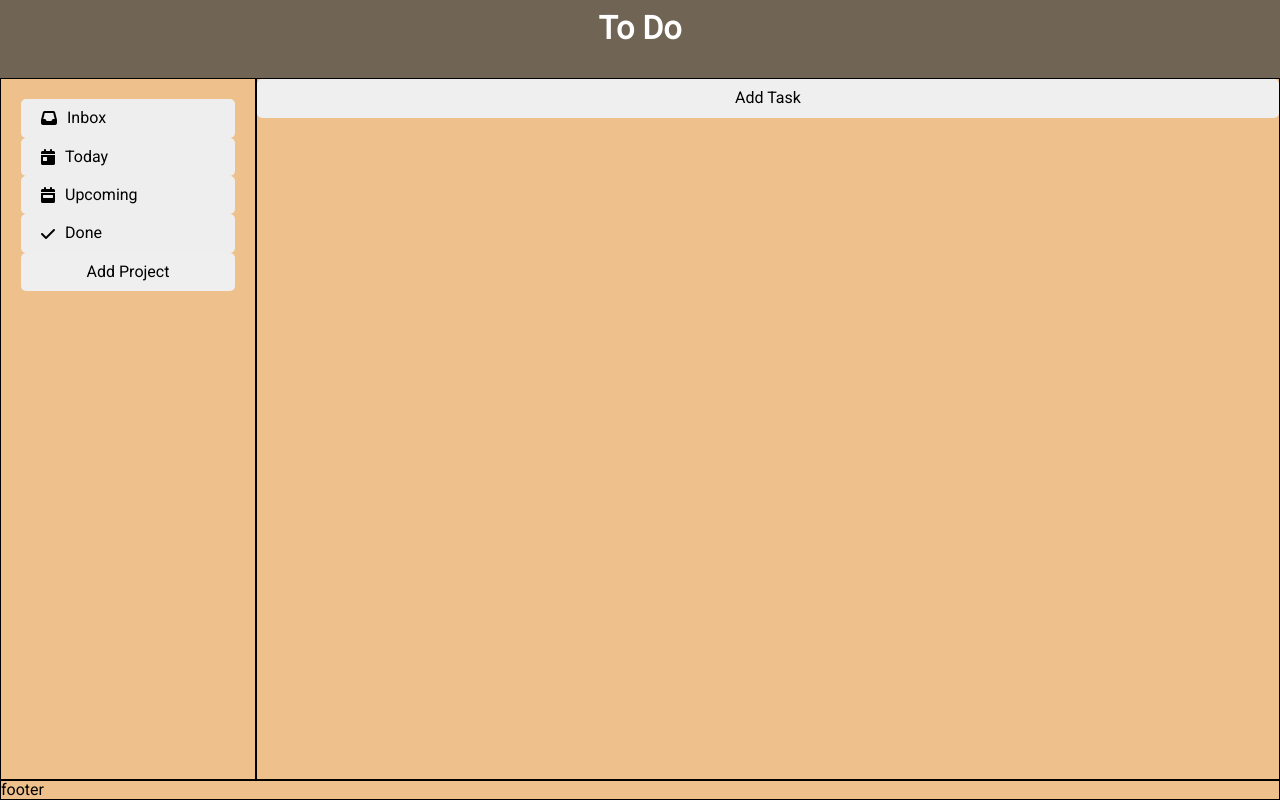
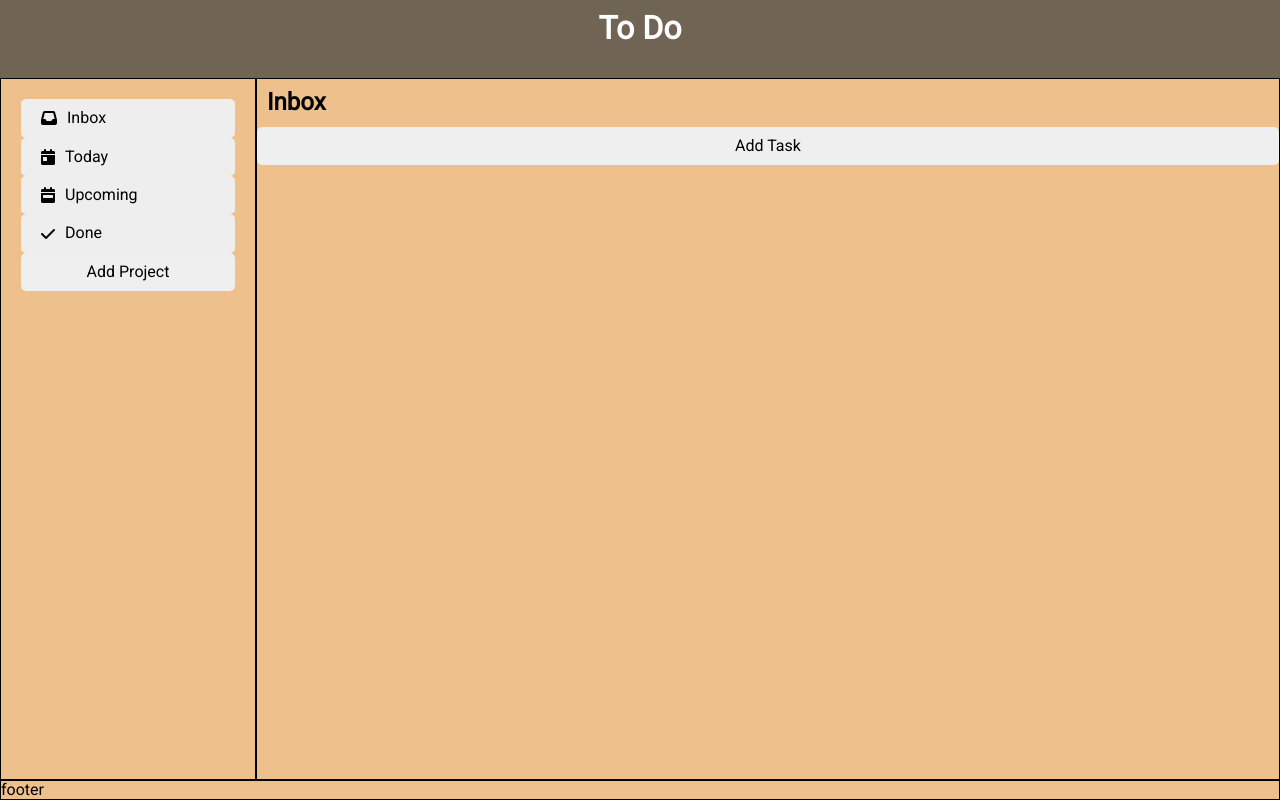
Before and after one commit to Maxnikit/todo, a website built with webpack: page dist/index.html in a window 1280 px wide. Both pictures are taken after a click on the button "Inbox". Built offline with nearby package versions, Linux system fonts and the light colour scheme.

Commit message:
Project deletion

```diff
--- a/src/dom.js
+++ b/src/dom.js
@@ -35,16 +35,16 @@ export default class Dom {
   }
   static showTasks(project) {
     const todoList = Storage.getAndRefreshTodoList();
-    if (!todoList.getProject.project) {
+    if (!todoList.getProject(project.name)) {
       return;
     }
 
-    if (typeof project !== "object" || project === null) {
-      project = todoList.getProject(project);
-    }
+    const taskHeader = document.getElementById("taskHeader");
     const taskContainer = document.getElementById("taskContainer");
 
     currentProject = project;
+
+    taskHeader.innerHTML = currentProject.name;
     taskContainer.innerHTML = ""; // Clear the container before adding tasks
     project.getTasks().forEach((task) => {
       const taskElement = document.createElement("div");
@@ -76,6 +76,7 @@ export default class Dom {
         const task = new Task(taskName);
         currentProject.addTask(task);
       }
+
       Dom.showTasks(currentProject);
     });
     cancelButton.addEventListener("click", () => {
@@ -83,7 +84,7 @@ export default class Dom {
       addTaskPopup.classList.toggle("hide");
       addTaskButton.classList.toggle("hide");
       const inputValue = document.querySelector(".inputAddTask").value;
-      console.log(inputValue);
+
       if (inputValue) {
         document.querySelector("inputAddTask").value = "";
       }
@@ -96,8 +97,8 @@ export default class Dom {
     Array.from(selectProjectButtons).forEach((button) => {
       button.addEventListener("click", () => {
         const projectName = button.textContent.trim();
-
-        this.showTasks(projectName);
+        const project = todoList.getProject(projectName);
+        this.showTasks(project);
       });
     });
   }
@@ -124,7 +125,7 @@ export default class Dom {
         const project = new Project(projectName);
         Storage.addProject(project);
       }
-      //TODO реализовать обновление проектов, переключение на новосозданный Dom.updateProjects();
+
       Dom.loadProjects();
     });
     cancelButton.addEventListener("click", () => {
@@ -133,7 +134,7 @@ export default class Dom {
       addProjectButton.classList.toggle("hide");
 
       const inputValue = document.querySelector(".inputAddProject").value;
-      console.log(inputValue);
+
       if (inputValue) {
         document.querySelector("inputAddProject").value = "";
       }
@@ -148,6 +149,12 @@ export default class Dom {
         const project = Storage.getAndRefreshTodoList().getProject(projectName);
         Storage.deleteProject(project);
         button.parentElement.remove();
+        console.log(project);
+        console.log(currentProject);
+        if (project.name === currentProject.name) {
+          currentProject = Storage.getAndRefreshTodoList().getProjects()[0];
+          this.showTasks(currentProject);
+        }
       });
     });
   }
--- a/src/index.js
+++ b/src/index.js
@@ -29,3 +29,4 @@
 
 // Upcoming.addTask(task2);
 // Upcoming.addTask(task3);
+// TODO When deleting project it shows its tasks
--- a/src/storage.js
+++ b/src/storage.js
@@ -27,7 +27,6 @@ export default class Storage {
   }
 
   static addProject(project) {
-    console.log(project);
     let todoList = Storage.getAndRefreshTodoList();
     todoList.addProject(project);
     Storage.saveTodoList(todoList);
--- a/src/todoList.js
+++ b/src/todoList.js
@@ -32,11 +32,10 @@ export default class TodoList {
     const index = this.projects.findIndex(
       (project) => project.name === projectToDelete.name
     );
-    console.log(index);
+
     if (index !== -1) {
       this.projects.splice(index, 1);
     }
-    console.log(this.projects);
   }
 
   setProjects(projects) {
```
Also changed, not shown: dist/index.html.
